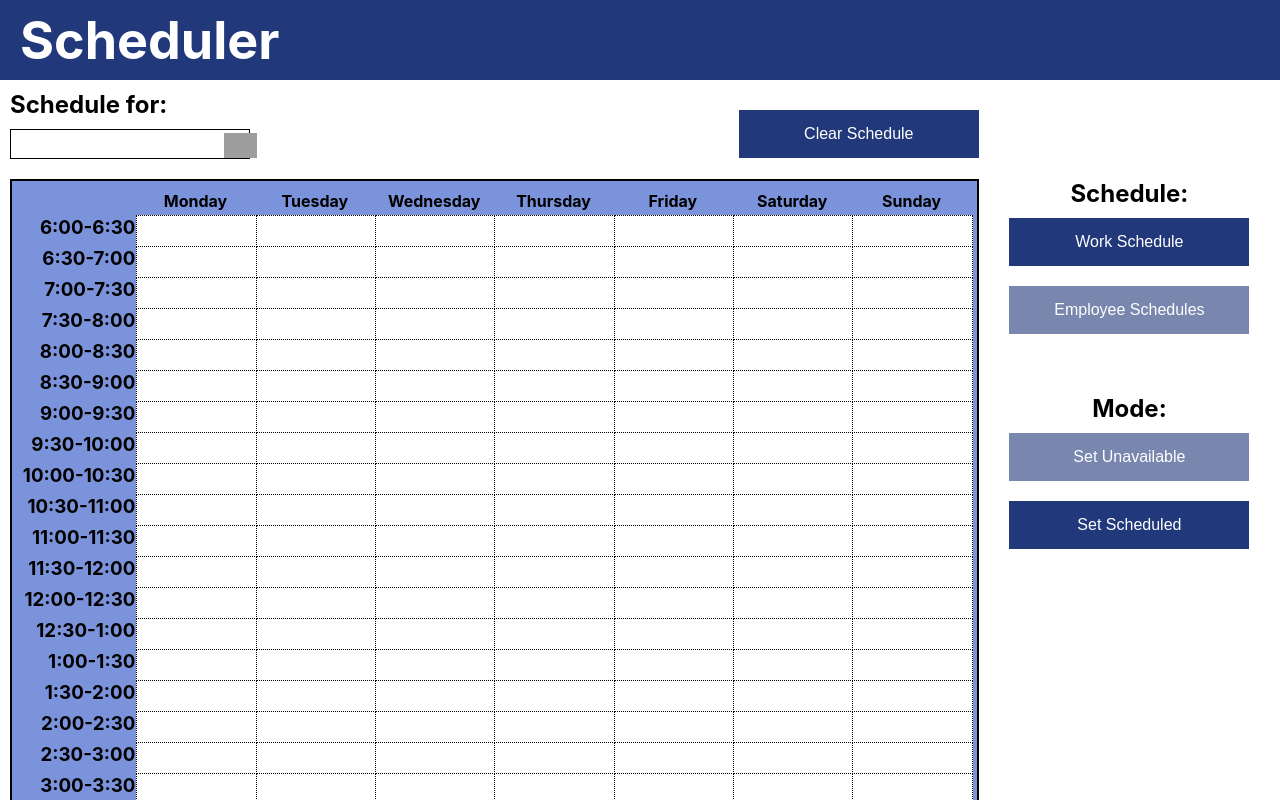
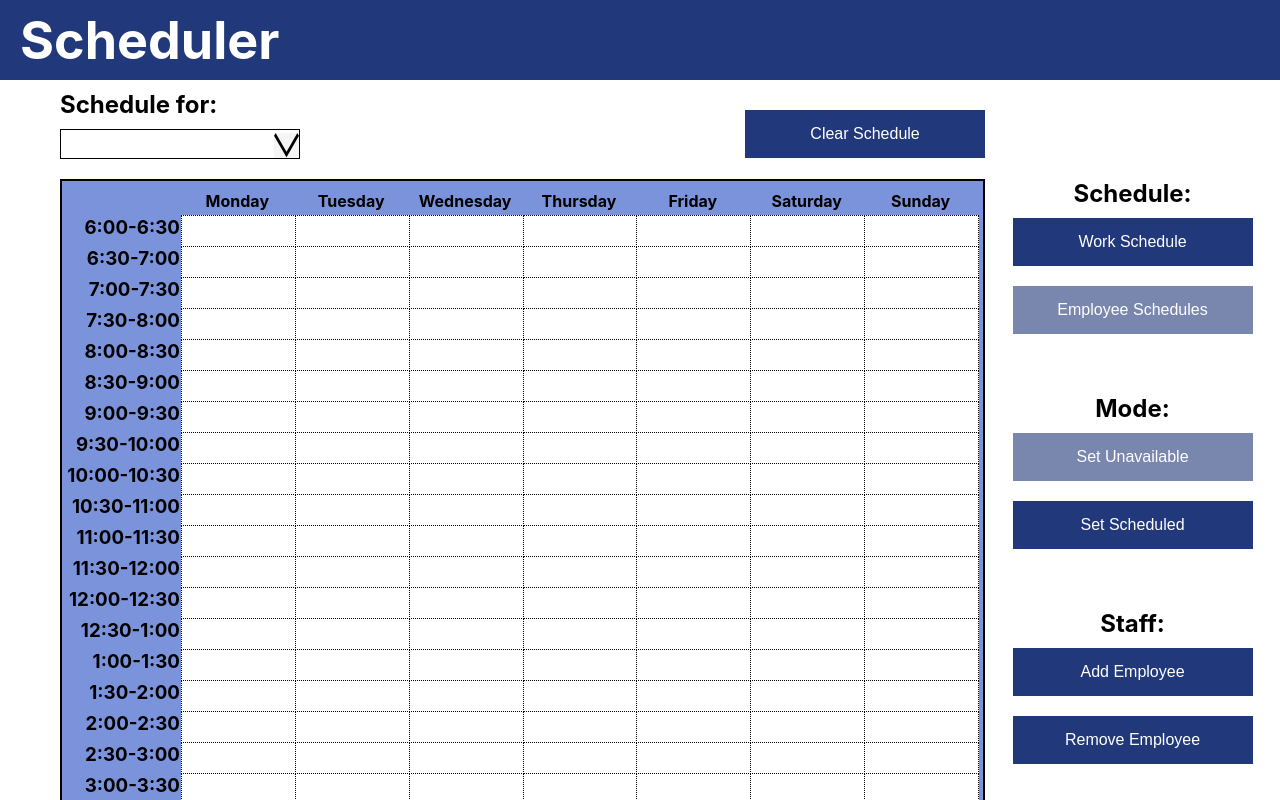
Before and after one commit to mjrhodes/Scheduler, a React (Create React App) app: page / in a window 1280 px wide. Both pictures are taken after a click on the button "Employee Schedules". Shown: the top 800 px of the page. Built offline with nearby package versions, Linux system fonts and the light colour scheme; grey boxes are pictures that could not be loaded.

Commit message:
Add Employees, save employee calendars

```diff
--- a/src/App.js
+++ b/src/App.js
@@ -4,12 +4,58 @@ import Schedule from './components/Schedule.js';
 import dropDownArrow from "./dropDownArrow.png";
 import './css/App.css';
 import Scheduler from "./js/Scheduler";
+import Employee from "./js/Employee";
 
 class App extends Component {
+  constructor(props) {
+    super(props);
+
+    this.handleAddEmployee = this.handleAddEmployee.bind(this);
+  }
+
+  handleAddEmployee(e) {
+    let name = prompt("Employee's name?: ", "Unnamed");
+    Scheduler.selectedIndex = Scheduler.employees.length;
+    Scheduler.employees.push(new Employee(name));
+    document.getElementById("dropdown").innerHTML = name;
+    Scheduler.loadEmployeeSchedule();
+    this.setState({});
+  }
+
   handleDropMenuClick(e) {
     document.getElementById("dropdown").innerHTML = e.target.getAttribute("name");
     Scheduler.selectedIndex = e.target.getAttribute("index");
-    console.log(Scheduler.selectedIndex);
+    Scheduler.loadEmployeeSchedule();
+  }
+
+  handleClickButton(e) {
+    if (e.target.getAttribute("class") === "enabled") {
+      switch (e.target.getAttribute("name")) {
+        case "Work Schedule":
+          Button.pressWorkSchedule(e);
+          break;
+        case "Employee Schedules":
+          Button.pressEmployeeSchedules(e);
+          break;
+        case "Set Unavailable":
+          Button.pressSetUnavailable(e);
+          break;
+        case "Set Scheduled":
+          Button.pressSetScheduled(e);
+          break;
+        case "Set Disabled":
+          Button.pressSetDisabled(e);
+          break;
+        case "Add Employee":
+          Button.pressAddEmployee(e);
+          break;
+        case "Clear Schedule":
+          Button.pressClear(e);
+          break;
+        default:
+          break;
+      }
+    }
   }
 
   render() {
@@ -25,15 +71,15 @@ class App extends Component {
           <div id="topPanel" className="top-panel">
             <div className="dropdown">
               <h2>Schedule for:</h2>
-              <button id="dropdown" className="dropbtn"></button>
-              <img src={dropDownArrow} />
+              <button id="dropdown" className="dropbtn"/>
+              <img src={dropDownArrow} alt=""/>
               <div className="dropdown-content">
-                <ul>
+                <ul id="dropmenu">
                   {employees}
                 </ul>
               </div>
             </div>
-            <Button id="clearButton" className="disabled" name="Clear Schedule"/>
+            <Button id="clearButton" className="disabled" name="Clear Schedule" handler={this.handleClickButton}/>
           </div>
 
           <div className="main">
@@ -43,14 +89,22 @@ class App extends Component {
           <div className="right-panel">
             <div className="buttons">
               <h2>Schedule:</h2>
-              <Button id="workScheduleButton" className="disabled" name="Work Schedule"/>
+              <Button id="workScheduleButton" className="disabled" name="Work Schedule" handler={this.handleClickButton}/>
               <br/>
-              <Button id="employeeSchedulesButton" className="enabled" name="Employee Schedules"/>
+              <Button id="employeeSchedulesButton" className="enabled" name="Employee Schedules" handler={this.handleClickButton}/>
               <div id="modeDiv">
                 <h2 id="modeLabel">Mode:</h2>
-                <Button id="setUnavailableButton" className="disabled" name="Set Unavailable"/>
+                <Button id="setUnavailableButton" className="disabled" name="Set Unavailable" handler={this.handleClickButton}/>
                 <br/>
-                <Button id="setScheduledButton" className="disabled" name="Set Scheduled"/>
+                <Button id="setScheduledButton" className="disabled" name="Set Scheduled" handler={this.handleClickButton}/>
+                <br/>
+                <Button id="setDisabledButton" className="disabled" name="Set Disabled" handler={this.handleClickButton}/>
+              </div>
+              <div id="staffDiv">
+                <h2 id="StaffLabel">Staff:</h2>
+                <Button id="addEmployeeButton" className="enabled" name="Add Employee" handler={this.handleAddEmployee}/>
+                <br/>
+                <Button id="removeEmployeeButton" className="enabled" name="Remove Employee"/>
               </div>
             </div>
           </div>
--- a/src/components/Button.js
+++ b/src/components/Button.js
@@ -9,33 +9,56 @@ class Button extends React.Component {
             .setAttribute("class", "enabled");
         document.getElementById("setUnavailableButton").setAttribute("class", "disabled");
         document.getElementById("setScheduledButton").setAttribute("class", "disabled");
+        // document.getElementById("setDisabledButton").setAttribute("class", "disabled");
         document.getElementById("clearButton").setAttribute("class", "disabled");
         document.getElementById("topPanel").setAttribute("style", "visibility: hidden");
         document.getElementById("modeDiv").setAttribute("style", "visibility: hidden");
+        document.getElementById("staffDiv").setAttribute("style", "visibility: hidden");
         Scheduler.currentSchedule = "work";
+        Scheduler.selectedIndex = -1;
+        let elements = document.getElementsByClassName("timeSlot");
+        for (let element of elements) {
+            element.setAttribute("style","background-color: white");
+        }
     }
 
     static pressEmployeeSchedules(e) {
         e.target.setAttribute("class", "disabled");
         document.getElementById("workScheduleButton").setAttribute("class", "enabled");
         document.getElementById("setScheduledButton").setAttribute("class", "enabled");
+        // document.getElementById("setDisabledButton").setAttribute("class", "enabled");
         document.getElementById("clearButton").setAttribute("class", "enabled");
         document.getElementById("topPanel").setAttribute("style", "visibility: visible");
         document.getElementById("modeDiv").setAttribute("style", "visibility: visible");
+        document.getElementById("staffDiv").setAttribute("style", "visibility: visible");
         Scheduler.mode = "markUnavailable";
         Scheduler.currentSchedule = "employees";
+        if (Scheduler.employees.length > 0) {
+            Scheduler.selectedIndex = 0
+            document.getElementById("dropdown").innerHTML = Scheduler.employees[0].name;
+            Scheduler.loadEmployeeSchedule();
+        }
     }
 
     static pressSetUnavailable(e) {
         e.target.setAttribute("class", "disabled");
         document.getElementById("setScheduledButton").setAttribute("class", "enabled");
+        // document.getElementById("setDisabledButton").setAttribute("class", "enabled");
         Scheduler.mode = "markUnavailable";
     }
 
     static pressSetScheduled(e) {
         e.target.setAttribute("class", "disabled");
         document.getElementById("setUnavailableButton").setAttribute("class", "enabled");
+        // document.getElementById("setDisabledButton").setAttribute("class", "enabled");
         Scheduler.mode = "markScheduled";
+    }
+
+    static pressSetDisabled(e) {
+        e.target.setAttribute("class", "disabled");
+        document.getElementById("setUnavailableButton").setAttribute("class", "enabled");
+        document.getElementById("setScheduledButton").setAttribute("class", "enabled");
+        Scheduler.mode = "markDisabled";
     }
 
     static pressClear(e) {
@@ -44,32 +67,13 @@ class Button extends React.Component {
             element.setAttribute("style","background-color: white");
         }
 
-        //TODO: change to clear employee's schedule as well
         for (let day in Scheduler.days) {
             for (let i = 0; i < Scheduler.days[day].length; i++) {
                 Scheduler.days[day][i] = 0;
-            }
-        }
-    }
 
-    handleClick(e) {
-        if (e.target.getAttribute("class") === "enabled") {
-            switch (e.target.getAttribute("name")) {
-                case "Work Schedule":
-                    Button.pressWorkSchedule(e);
-                    break;
-                case "Employee Schedules":
-                    Button.pressEmployeeSchedules(e);
-                    break;
-                case "Set Unavailable":
-                    Button.pressSetUnavailable(e);
-                    break;
-                case "Set Scheduled":
-                    Button.pressSetScheduled(e);
-                    break;
-                case "Clear Schedule":
-                    Button.pressClear(e);
-                    break;
+                if (Scheduler.selectedIndex !== -1) {
+                    Scheduler.employees[Scheduler.selectedIndex].schedule[day][i] = 0;
+                }
             }
         }
     }
@@ -77,7 +81,7 @@ class Button extends React.Component {
     render() {
         return (
             <button id={this.props.id} className={this.props.className} name={this.props.name}
-                    onClick={this.handleClick}>{this.props.name}</button>
+                    onClick={this.props.handler}>{this.props.name}</button>
         );
     }
 }
--- a/src/components/Schedule.js
+++ b/src/components/Schedule.js
@@ -4,7 +4,7 @@ import Scheduler from "../js/Scheduler.js";
 
 class TimeSlot extends React.Component {
     handleMouseDown(e) {
-        if (Scheduler.currentSchedule === "employees" && Scheduler.selectedIndex != -1) {
+        if (Scheduler.currentSchedule === "employees" && Scheduler.selectedIndex !== -1) {
             let day = e.target.getAttribute("day");
             let index = e.target.getAttribute("index");
             Scheduler.currentlyModifying = day;
@@ -38,12 +38,15 @@ class TimeSlot extends React.Component {
             if (Scheduler.mode === "markUnavailable") {
                 e.target.setAttribute("style", "background-color: red");
                 Scheduler.days[day][index] = 2;
+                Scheduler.employees[Scheduler.selectedIndex].schedule[day][index] = 2;
             } else if (Scheduler.mode === "markScheduled") {
                 e.target.setAttribute("style", "background-color: green");
                 Scheduler.days[day][index] = 1;
+                Scheduler.employees[Scheduler.selectedIndex].schedule[day][index] = 1;
             } else if (Scheduler.mode === "markBlank") {
                 e.target.setAttribute("style", "background-color: white");
                 Scheduler.days[day][index] = 0;
+                Scheduler.employees[Scheduler.selectedIndex].schedule[day][index] = 0;
             }
         }
     }
--- a/src/css/App.css
+++ b/src/css/App.css
@@ -32,7 +32,7 @@ shade:  #21387B
   visibility: hidden;
 }
 
-#modeDiv {
+#modeDiv, #staffDiv {
   visibility: hidden;
 }
 
@@ -56,6 +56,7 @@ shade:  #21387B
           'main main main main main main main right';
   grid-gap: 10px;
   padding: 10px;
+  margin-left: 50px;
 }
 
 .buttons {
@@ -63,7 +64,7 @@ shade:  #21387B
   display: block;
 }
 
-#modeLabel {
+#modeLabel, #staffDiv {
   margin-top: 50px;
 }
 
--- a/src/css/Button.css
+++ b/src/css/Button.css
@@ -27,3 +27,7 @@ button {
     margin-top: 20px;
     float:right;
 }
+
+#setDisabledButton {
+    display: none;
+}
--- a/src/js/Scheduler.js
+++ b/src/js/Scheduler.js
@@ -1,5 +1,3 @@
-import Employee from "../js/Employee.js";
-
 class Scheduler {
     static mouseDragging = false;
     static currentlyModifying = "";
@@ -14,8 +12,28 @@ class Scheduler {
     };
     static mode = "markUnavailable";
     static currentSchedule = "work";
-    static employees = [new Employee("One"), new Employee("Two")];
+    static employees = [];
     static selectedIndex = -1;
+
+    static loadEmployeeSchedule() {
+        if (Scheduler.selectedIndex < Scheduler.employees.length && Scheduler.selectedIndex !== -1) {
+
+            Scheduler.days = Scheduler.employees[Scheduler.selectedIndex].schedule;
+
+            let elements = document.getElementsByClassName("timeSlot");
+            for (let element of elements) {
+                let day = element.getAttribute("day");
+                let index = element.getAttribute("index");
+                if (Scheduler.days[day][index] === 0) {
+                    element.setAttribute("style", "background-color: white");
+                } else if (Scheduler.days[day][index] === 1) {
+                    element.setAttribute("style", "background-color: green");
+                } else if (Scheduler.days[day][index] === 2) {
+                    element.setAttribute("style", "background-color: red");
+                }
+            }
+        }
+    }
 }
 
 export default Scheduler;
```
Also changed, not shown: src/dropDownArrow.png (added).
